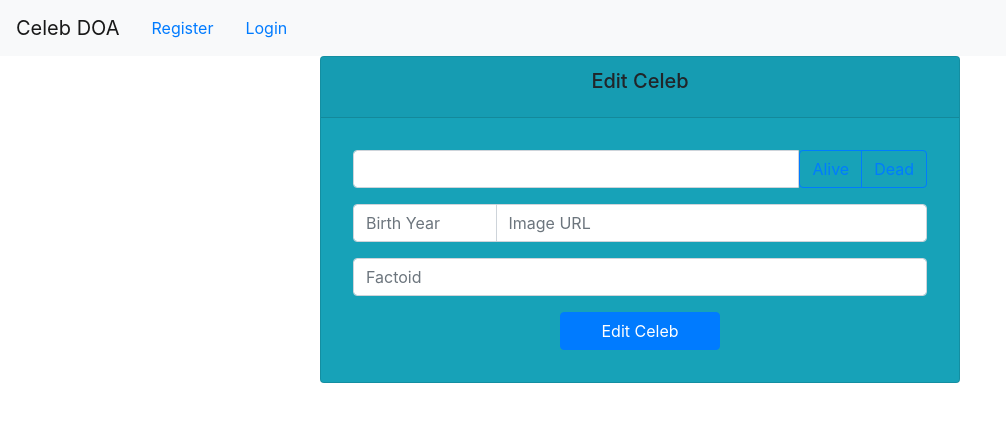
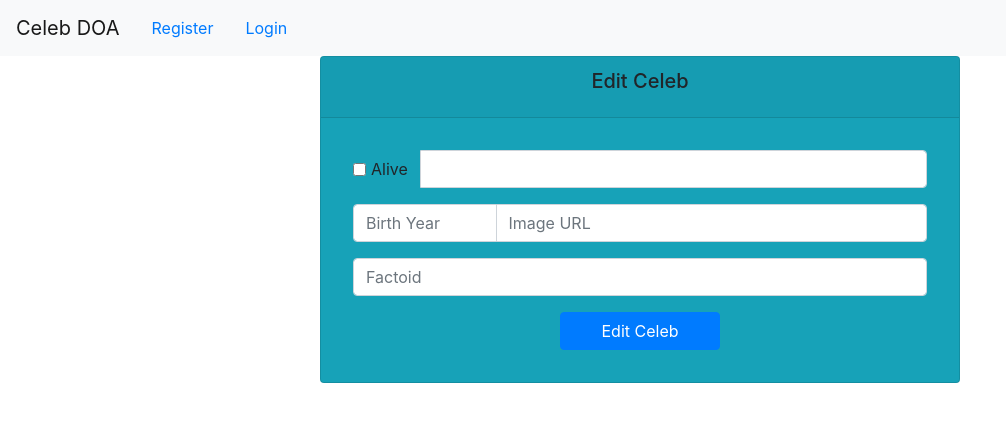
Before and after one commit to bw-celebrity-dead-or-alive-1/Front-end, a React (Create React App) app in the folder celebdoa/: page /edit/1 in a window 1280 px wide. Shown: the top 422 px of the page, without its empty margins (0-1006 px from the left). Built offline with nearby package versions, Linux system fonts and the light colour scheme; no server answers.

Commit message:
wth with this checkbox.

```diff
--- a/celebdoa/src/components/Admin.js
+++ b/celebdoa/src/components/Admin.js
@@ -90,10 +90,10 @@ const CelebAdmin = (props) => {
 							<ToggleButtonGroup name="alivequestion" defaultValue={true}>
 								<ToggleButton type="radio" name="alive" value={true} checked={alive === true} onChange={doAlive} variant="outline-primary" >
 									Alive
-							</ToggleButton>
+								</ToggleButton>
 								<ToggleButton type="radio" name="dead" value={false} checked={alive === false} onChange={doAlive} variant="outline-primary">
 									Dead
-							</ToggleButton>
+								</ToggleButton>
 							</ToggleButtonGroup>
 						</InputGroup>
 						<InputGroup className="mb-3">
--- a/celebdoa/src/components/AdminEdit.js
+++ b/celebdoa/src/components/AdminEdit.js
@@ -1,6 +1,6 @@
 import React, { useState, useEffect } from 'react';
 import axios from "axios";
-import { Container, Button, Card, InputGroup, FormControl, ToggleButton, ToggleButtonGroup } from "react-bootstrap";
+import { Container, Button, Card, InputGroup, FormControl, ToggleButton, ToggleButtonGroup, Form } from "react-bootstrap";
 
 import ValidateFields from "./Validate";
 
@@ -19,12 +19,19 @@ const CelebEdit = (props) => {
 
 	const celebInfo = {}
 	// form field
-	const doFields = async e => {
+	const doFields = e => {
 		e.preventDefault();
-		await setDoaFields({ ...doaFields, [e.target.name]: e.target.value });
-		clg(25,doaFields);
-		clg(25,doaFields.alive);
+		setDoaFields({ ...doaFields, [e.target.name]: e.target.value });
+		clg(25, doaFields);
+		clg(25, doaFields.alive);
 	}
+
+	const doAlive = e => {
+		const chgAlive = !e.target.value;
+		clg(31, chgAlive);
+		setDoaFields({...doaFields, alive: chgAlive});
+		clg(33,doaFields.alive);
+	};
 
 	const doSubmit = e => {
 		e.preventDefault();
@@ -45,23 +52,23 @@ const CelebEdit = (props) => {
 			axios
 				.post(`https://ogr-ft-celebdoa.herokuapp.com/api/celeb`, celebInfo)
 				.then(response => {
-					clg(47,response.data);
+					clg(47, response.data);
 				})
-				.catch(error => console.log("POST: ",error));
+				.catch(error => console.log("POST: ", error));
 			e.preventDefault();
 		}
 	}
 
 	useEffect(() => {
-		clg(61,"get one")
+		clg(61, "get one")
 		const one = () => {
 			axios
 				.get(`https://ogr-ft-celebdoa.herokuapp.com/api/celeb/${incomingId}`)
 				.then(response => {
 					const chkAlive = response.data.alive;
 					chkAlive
-					? response.data.alive = "true"
-					: response.data.alive = "false";
+						? response.data.alive = true
+						: response.data.alive = false;
 					clg(66, response.data.alive)
 					setDoaFields(response.data);
 
@@ -80,16 +87,16 @@ const CelebEdit = (props) => {
 					</Card.Header>
 					<Card.Body style={{ padding: "2rem" }}>
 						<InputGroup className="mb-3">
-							<FormControl name="celebname" value={doaFields.celebname} onChange={doFields} style={{ minWidth: "50%" }} />
-
-							<ToggleButtonGroup name="alive" >
+							<Form.Check inline label="Alive" type="checkbox" name="alive" value={doaFields.alive} onChange={doAlive} variant="outline-primary" />
+							<FormControl name="celebname" value={doaFields.celebname} onChange={doFields} style={{ minWidth: "50%"}} />
+							{/* <ToggleButtonGroup name="alive" >
 								<ToggleButton type="radio" value={false} checked={doaFields.alive} onChange={doFields} variant="outline-primary" >
 									Alive
 								</ToggleButton>
 								<ToggleButton type="radio" value={true} checked={doaFields.alive} onChange={doFields} variant="outline-primary">
 									Dead
 								</ToggleButton>
-							</ToggleButtonGroup>
+							</ToggleButtonGroup> */}
 						</InputGroup>
 
 						<InputGroup className="mb-3">
```
